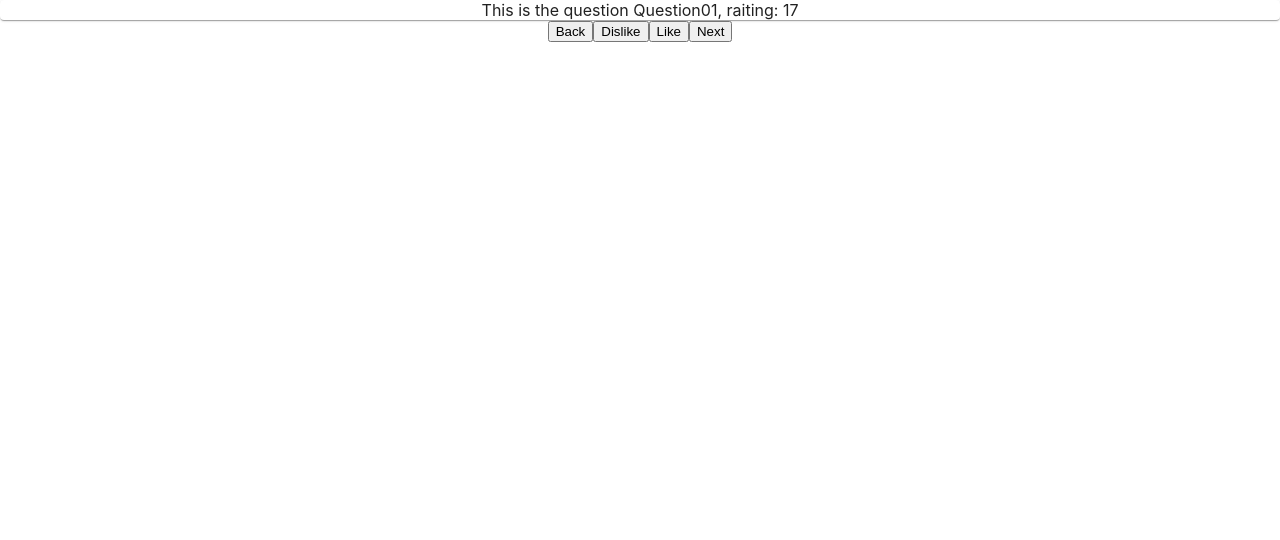
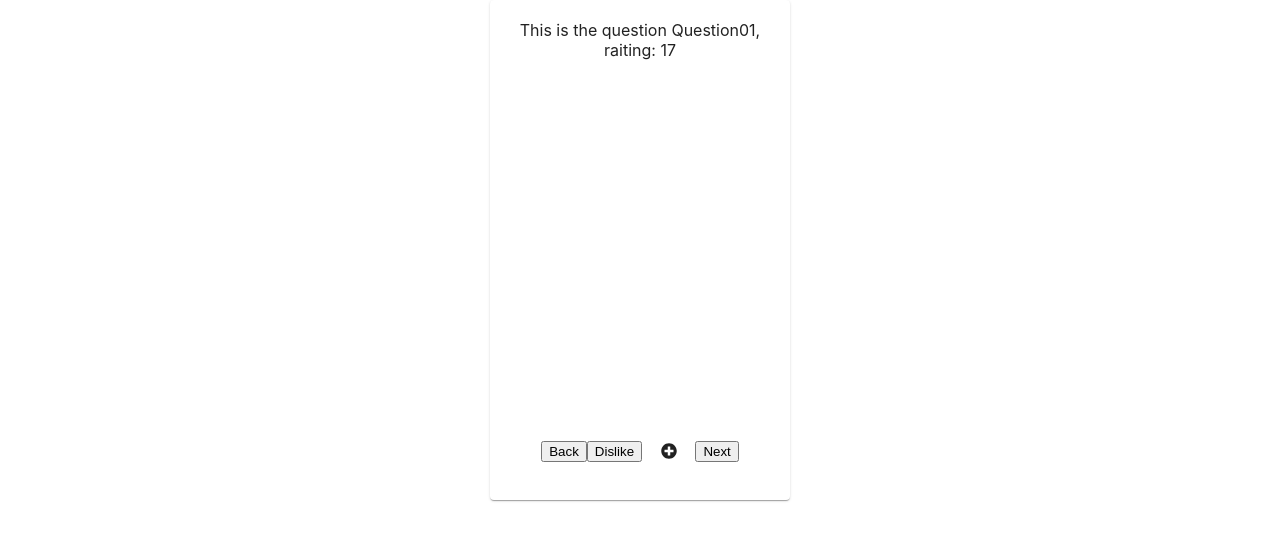
Before and after one commit to KKubesh/multipotentialife, a React (Create React App) app: page / in a window 1280 px wide. Shown: the top 540 px of the page. Built offline with nearby package versions, Linux system fonts and the light colour scheme.

Commit message:
added in styling and starting laying icons

```diff
--- a/src/App.css
+++ b/src/App.css
@@ -1,3 +1,19 @@
 .App {
   text-align: center;
+  justify-content: center;
+  display: flex;
 }
+
+.MainContainer {
+  width: 300px;
+  height: 500px;
+}
+
+.Question {
+  height: 80%;
+  margin: 20px;
+}
+
+.Control {
+  margin: 20px;
+}
--- a/src/components/Controls/Controls.tsx
+++ b/src/components/Controls/Controls.tsx
@@ -1,5 +1,7 @@
 import * as React from "react";
 import { Question } from "../../types/Questions";
+import { FontAwesomeIcon } from '@fortawesome/react-fontawesome';
+import { faPlusCircle,  } from "@fortawesome/free-solid-svg-icons";
 
 type ConrtolProps = {
   moveBack: () => void;
@@ -22,13 +24,14 @@ const Controls: React.FunctionComponent<ConrtolProps> = ({
 console.log(questionArray);
 
   return (
-    <div>
+    <div className="Controls">
         <button onClick={moveBack}>Back</button>
         <button onClick={voteDown}>Dislike</button>
-        <button onClick={voteUp}>Like</button>
+        <span className="fa-stack fa-lg">
+          <FontAwesomeIcon onClick={voteUp} icon={faPlusCircle} size="xs" />
+          {/* <FontAwesomeIcon onClick={voteUp} icon={faSquare} size="lg" /> */}
+        </span>
         <button onClick={moveNext}>Next</button>
-
-
     </div>
   );
 };
--- a/src/components/MainContainer.tsx
+++ b/src/components/MainContainer.tsx
@@ -2,6 +2,8 @@ import * as React from "react";
 import QuestionContainer from "./QuestionContainer";
 import Controls from "./Controls/Controls";
 import { Question } from "../types/Questions";
+import { Card } from "@material-ui/core";
+import '../App.css';
 
 const questionArray = [{question: "Question01", rating: 17}, {question: "Question02", rating: 4}, {question: "Question03", rating: -1}, {question: "Question04", rating: 8}, {question: "Question05", rating: 2}, {question: "Question06", rating: 6}, {question: "Question07", rating: -4}, {question: "Question08", rating: 28}, {question: "Question09", rating: 0}]
 
@@ -46,10 +48,10 @@ const MainContainer: React.FunctionComponent = () => {
 
 
   return (
-    <div>
+    <Card className="MainContainer">
       <QuestionContainer questionData={questionData}/>
       <Controls moveBack={moveBack} voteDown={voteDown} voteUp={voteUp} moveNext={moveNext} qIndex={qIndex} questionArray={questionArray} question={questionData} />
-    </div>
+    </Card>
   );
 };
 
--- a/src/components/QuestionContainer.tsx
+++ b/src/components/QuestionContainer.tsx
@@ -1,6 +1,5 @@
 import * as React from "react";
 import { Question } from "../types/Questions";
-import Card from "../../node_modules/@material-ui/core/Card/Card"
 
 type QuestionProps = {
     questionData: Question,
@@ -10,9 +9,9 @@ const QuestionContainer: React.FunctionComponent<QuestionProps> = ({
     questionData
 }) => {
     return (
-        <Card>
+        <div className="Question">
             {`This is the question ${questionData.question}, raiting: ${questionData.rating}`}
-        </Card>
+        </div>
     );
 };
 
```
